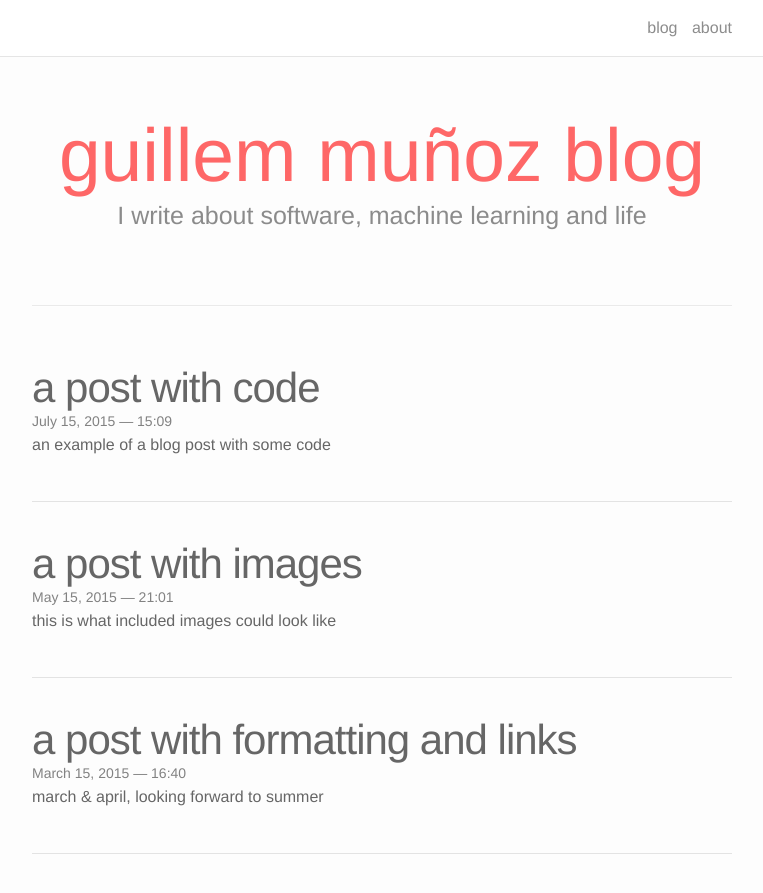
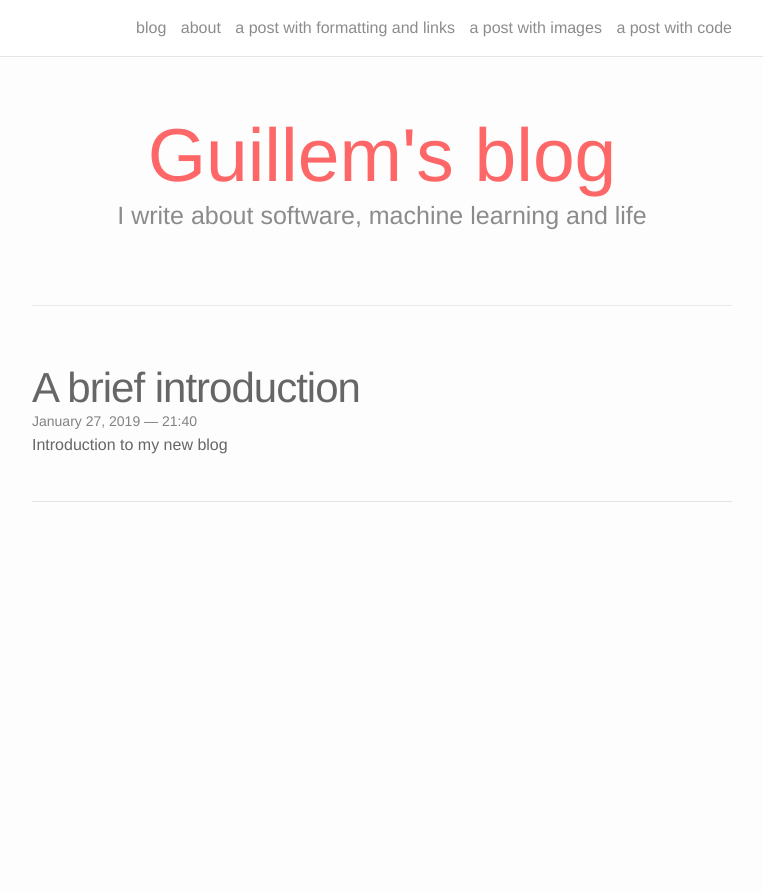
Before and after one commit to ghub-c/Guillem-blog, a Jekyll site: the page built from index.html, in a window 1280 px wide and 995 px high. Shown: the top 893 px of the window, without its empty margins (258-1021 px from the left). Built offline with Jekyll 4.4.1, drawn with Linux system fonts in a browser that asks for light colours; nearby versions of some CDN libraries; the list of posts is cut into pages by our own code.

Commit message:
Blog and formats

```diff
--- a/_posts/2015-03-15-title.markdown
+++ b/_posts/2015-03-15-title.markdown
@@ -1,8 +1,8 @@
 ---
 layout: post
-title:  a post with formatting and links
-date:   2015-03-15 16:40:16
-description: march & april, looking forward to summer
+title:  A brief introduction
+date:   2019-01-27 21:40:16
+description: Introduction to my new blog
 ---
 Jean shorts raw denim Vice normcore, art party High Life PBR skateboard stumptown vinyl kitsch. Four loko meh 8-bit, tousled banh mi tilde forage Schlitz dreamcatcher twee 3 wolf moon. Chambray asymmetrical paleo salvia, sartorial umami four loko master cleanse drinking vinegar brunch. <a href="https://www.pinterest.com" target="blank">Pinterest</a> DIY authentic Schlitz, hoodie Intelligentsia butcher trust fund brunch shabby chic Kickstarter forage flexitarian. Direct trade <a href="https://en.wikipedia.org/wiki/Cold-pressed_juice" target="blank">cold-pressed</a> meggings stumptown plaid, pop-up taxidermy. Hoodie XOXO fingerstache scenester Echo Park. Plaid ugh Wes Anderson, freegan pug selvage fanny pack leggings pickled food truck DIY irony Banksy.
 
--- /dev/null
+++ b/backup/2015-03-15-title.markdown
@@ -0,0 +1,28 @@
+---
+layout: post
+title:  a post with formatting and links
+date:   2015-03-15 16:40:16
+description: march & april, looking forward to summer
+---
+Jean shorts raw denim Vice normcore, art party High Life PBR skateboard stumptown vinyl kitsch. Four loko meh 8-bit, tousled banh mi tilde forage Schlitz dreamcatcher twee 3 wolf moon. Chambray asymmetrical paleo salvia, sartorial umami four loko master cleanse drinking vinegar brunch. <a href="https://www.pinterest.com" target="blank">Pinterest</a> DIY authentic Schlitz, hoodie Intelligentsia butcher trust fund brunch shabby chic Kickstarter forage flexitarian. Direct trade <a href="https://en.wikipedia.org/wiki/Cold-pressed_juice" target="blank">cold-pressed</a> meggings stumptown plaid, pop-up taxidermy. Hoodie XOXO fingerstache scenester Echo Park. Plaid ugh Wes Anderson, freegan pug selvage fanny pack leggings pickled food truck DIY irony Banksy.
+
+#### Hipster list
+<ul>
+	<li>brunch</li>
+	<li>fixie</li>
+	<li>raybans</li>
+	<li>messenger bag</li>
+</ul>
+
+Hoodie Thundercats retro, tote bag 8-bit Godard craft beer gastropub. Truffaut Tumblr taxidermy, raw denim Kickstarter sartorial dreamcatcher. Quinoa chambray slow-carb salvia readymade, bicycle rights 90's yr typewriter selfies letterpress cardigan vegan.
+
+<hr>
+<br/>
+Pug heirloom High Life vinyl swag, single-origin coffee four dollar toast taxidermy reprehenderit fap distillery master cleanse locavore. Est anim sapiente leggings Brooklyn ea. Thundercats locavore excepteur veniam eiusmod. Raw denim Truffaut Schlitz, migas sapiente Portland VHS twee Bushwick Marfa typewriter retro id keytar.
+
+<blockquote>
+	We do not grow absolutely, chronologically. We grow sometimes in one dimension, and not in another, unevenly. We grow partially. We are relative. We are mature in one realm, childish in another.
+	—Anais Nin
+</blockquote>
+
+Fap aliqua qui, scenester pug Echo Park polaroid irony shabby chic ex cardigan church-key Odd Future accusamus. Blog stumptown sartorial squid, gastropub duis aesthetic Truffaut vero. Pinterest tilde twee, odio mumblecore jean shorts lumbersexual.
--- a/index.html
+++ b/index.html
@@ -3,7 +3,7 @@
 ---
 
 <div class="header-bar">
-  <h1>guillem muñoz blog</h1>
+  <h1>Guillem's blog</h1>
   <h2>I write about software, machine learning and life</h2>
   <br/>
   <hr>
```
Also changed, not shown: backup/2015-05-15-title.markdown (renamed from _posts/2015-05-15-title.markdown), backup/2015-07-15-title.markdown (renamed from _posts/2015-07-15-title.markdown).
